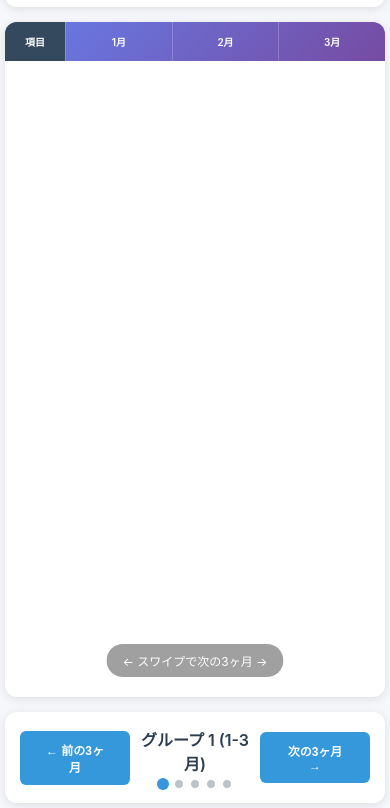
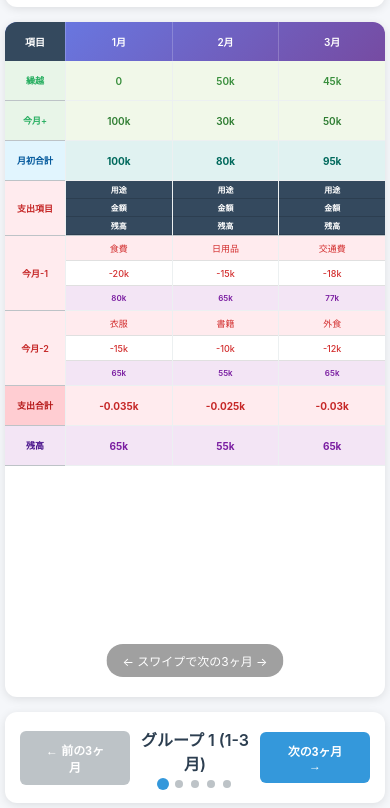
Before and after one commit to lumijoe/kpg_home, a plain HTML site: page index06.html in a window 390 px wide. Shown: the part 83-891 px from the top of the page. Drawn offline with Linux system fonts and the light colour scheme.

Commit message:
debug data

```diff
--- a/index06.html
+++ b/index06.html
@@ -909,40 +909,59 @@
 
         // モバイル版データ生成
         function generateMobileData() {
-            const groups = [
-                { start: 0, months: ['1月', '2月', '3月'], data: [
-                    { carryover: [0, '50k', '45k'], income: ['100k', '30k', '50k'], expenses: [
-                        ['食費', '-20k', '80k'], ['日用品', '-15k', '65k'], ['交通費', '-18k', '77k']
-                    ]}
-                ]},
-                { start: 3, months: ['4月', '5月', '6月'], data: [
-                    { carryover: ['60k', '80k', '75k'], income: ['40k', '20k', '35k'], expenses: [
-                        ['医療費', '-12k', '88k'], ['娯楽', '-8k', '92k'], ['雑費', '-15k', '95k']
-                    ]}
-                ]},
-                { start: 6, months: ['夏ボ', '7月', '8月'], data: [
-                    { carryover: ['90k', '140k', '125k'], income: ['80k', '25k', '15k'], expenses: [
-                        ['旅行', '-25k', '145k'], ['食費', '-20k', '145k'], ['日用品', '-12k', '128k']
-                    ]}
-                ]},
-                { start: 9, months: ['9月', '10月', '11月'], data: [
-                    { carryover: ['110k', '95k', '85k'], income: ['25k', '20k', '15k'], expenses: [
-                        ['交通費', '-18k', '117k'], ['光熱費', '-15k', '100k'], ['雑費', '-10k', '75k']
-                    ]}
-                ]},
-                { start: 12, months: ['冬ボ', '12月', '-'], data: [
-                    { carryover: ['70k', '120k', '0'], income: ['70k', '30k', '0'], expenses: [
-                        ['ギフト', '-8k', '112k'], ['食費', '-22k', '128k'], ['-', '0', '0']
-                    ]}
-                ]}
+            const groupsData = [
+                // グループ1: 1-3月
+                {
+                    carryover: ['0', '50k', '45k'],
+                    income: ['100k', '30k', '50k'],
+                    expenses: [
+                        { purpose: ['食費', '日用品', '交通費'], amount: ['-20k', '-15k', '-18k'], balance: ['80k', '65k', '77k'] },
+                        { purpose: ['衣服', '書籍', '外食'], amount: ['-15k', '-10k', '-12k'], balance: ['65k', '55k', '65k'] }
+                    ]
+                },
+                // グループ2: 4-6月
+                {
+                    carryover: ['60k', '80k', '75k'],
+                    income: ['40k', '20k', '35k'],
+                    expenses: [
+                        { purpose: ['医療費', '娯楽', '雑費'], amount: ['-12k', '-8k', '-15k'], balance: ['88k', '92k', '95k'] },
+                        { purpose: ['その他', '交通費', '光熱費'], amount: ['-8k', '-5k', '-10k'], balance: ['80k', '87k', '85k'] }
+                    ]
+                },
+                // グループ3: 夏ボーナス-8月
+                {
+                    carryover: ['90k', '140k', '125k'],
+                    income: ['80k', '25k', '15k'],
+                    expenses: [
+                        { purpose: ['旅行', '食費', '日用品'], amount: ['-25k', '-20k', '-12k'], balance: ['145k', '145k', '128k'] },
+                        { purpose: ['特別支出', '衣服', '雑費'], amount: ['-30k', '-15k', '-8k'], balance: ['115k', '130k', '120k'] }
+                    ]
+                },
+                // グループ4: 9-11月
+                {
+                    carryover: ['110k', '95k', '85k'],
+                    income: ['25k', '20k', '15k'],
+                    expenses: [
+                        { purpose: ['交通費', '光熱費', '雑費'], amount: ['-18k', '-15k', '-10k'], balance: ['117k', '100k', '90k'] },
+                        { purpose: ['食費', '日用品', 'その他'], amount: ['-12k', '-8k', '-5k'], balance: ['105k', '92k', '85k'] }
+                    ]
+                },
+                // グループ5: 冬ボーナス-12月
+                {
+                    carryover: ['70k', '120k', '0'],
+                    income: ['70k', '30k', '0'],
+                    expenses: [
+                        { purpose: ['ギフト', '食費', '-'], amount: ['-8k', '-22k', '0'], balance: ['132k', '128k', '0'] },
+                        { purpose: ['年末支出', 'その他', '-'], amount: ['-12k', '-18k', '0'], balance: ['120k', '110k', '0'] }
+                    ]
+                }
             ];
 
-            groups.forEach((group, groupIndex) => {
+            groupsData.forEach((data, groupIndex) => {
                 const bodyId = `mobileTableBody${groupIndex + 1}`;
                 const body = document.getElementById(bodyId);
                 if (!body) return;
 
-                const data = group.data[0];
                 let html = '';
 
                 // 繰越
@@ -962,8 +981,8 @@
                 // 月初合計
                 html += '<div class="mobile-row-label total">月初合計</div>';
                 data.carryover.forEach((carryVal, i) => {
-                    const carry = parseInt(carryVal.replace('k', '')) * 1000 || 0;
-                    const income = parseInt(data.income[i].replace('k', '')) * 1000 || 0;
+                    const carry = parseInt(carryVal.toString().replace('k', '')) * 1000 || 0;
+                    const income = parseInt(data.income[i].toString().replace('k', '')) * 1000 || 0;
                     const total = carry + income;
                     const isBonus = (groupIndex === 2 && i === 0) || (groupIndex === 4 && i === 0);
                     html += `<div class="mobile-amount-cell total ${isBonus ? 'bonus-col' : ''}">${total === 0 ? '0' : (total/1000) + 'k'}</div>`;
@@ -983,42 +1002,35 @@
                 // 支出行
                 data.expenses.forEach((expense, expIndex) => {
                     html += `<div class="mobile-row-label expense">今月-${expIndex + 1}</div>`;
-                    expense.forEach((vals, i) => {
-                        if (typeof vals === 'string') {
-                            const isBonus = (groupIndex === 2 && i === 0) || (groupIndex === 4 && i === 0);
-                            html += `<div class="mobile-amount-cell-group ${isBonus ? 'bonus-col' : ''}">
-                                <div class="mobile-expense-purpose" onclick="editMobilePurpose(this)">${expense[0] || '-'}</div>
-                                <div class="mobile-expense-amount" onclick="editMobileAmount(this)">${expense[1] || '0'}</div>
-                                <div class="mobile-expense-balance">${expense[2] || '0'}</div>
-                            </div>`;
-                        } else {
-                            const isBonus = (groupIndex === 2 && i === 0) || (groupIndex === 4 && i === 0);
-                            html += `<div class="mobile-amount-cell-group ${isBonus ? 'bonus-col' : ''}">
-                                <div class="mobile-expense-purpose" onclick="editMobilePurpose(this)">${vals[0] || '-'}</div>
-                                <div class="mobile-expense-amount" onclick="editMobileAmount(this)">${vals[1] || '0'}</div>
-                                <div class="mobile-expense-balance">${vals[2] || '0'}</div>
-                            </div>`;
-                        }
-                    });
+                    for (let i = 0; i < 3; i++) {
+                        const isBonus = (groupIndex === 2 && i === 0) || (groupIndex === 4 && i === 0);
+                        html += `<div class="mobile-amount-cell-group ${isBonus ? 'bonus-col' : ''}">
+                            <div class="mobile-expense-purpose" onclick="editMobilePurpose(this)">${expense.purpose[i] || '-'}</div>
+                            <div class="mobile-expense-amount" onclick="editMobileAmount(this)">${expense.amount[i] || '0'}</div>
+                            <div class="mobile-expense-balance">${expense.balance[i] || '0'}</div>
+                        </div>`;
+                    }
                 });
 
                 // 支出合計
                 html += '<div class="mobile-row-label expense-total">支出合計</div>';
-                data.expenses[0].forEach((_, i) => {
+                for (let i = 0; i < 3; i++) {
                     const isBonus = (groupIndex === 2 && i === 0) || (groupIndex === 4 && i === 0);
-                    const total = data.expenses.reduce((sum, exp) => {
-                        const amount = parseInt(exp[i]?.replace(/[^-0-9]/g, '')) || 0;
-                        return sum + amount;
-                    }, 0);
+                    let total = 0;
+                    data.expenses.forEach(expense => {
+                        const amount = parseInt(expense.amount[i]?.toString().replace(/[^-0-9]/g, '')) || 0;
+                        total += amount;
+                    });
                     html += `<div class="mobile-amount-cell expense-total ${isBonus ? 'bonus-col' : ''}">${total === 0 ? '0' : (total/1000) + 'k'}</div>`;
-                });
+                }
 
                 // 残高
                 html += '<div class="mobile-row-label balance">残高</div>';
-                data.expenses[0].forEach((_, i) => {
+                for (let i = 0; i < 3; i++) {
                     const isBonus = (groupIndex === 2 && i === 0) || (groupIndex === 4 && i === 0);
-                    html += `<div class="mobile-amount-cell balance ${isBonus ? 'bonus-col' : ''}">${data.expenses[data.expenses.length - 1][i]?.split(' ')[2] || '0'}</div>`;
-                });
+                    const lastExpense = data.expenses[data.expenses.length - 1];
+                    html += `<div class="mobile-amount-cell balance ${isBonus ? 'bonus-col' : ''}">${lastExpense.balance[i] || '0'}</div>`;
+                }
 
                 body.innerHTML = html;
             });
```
